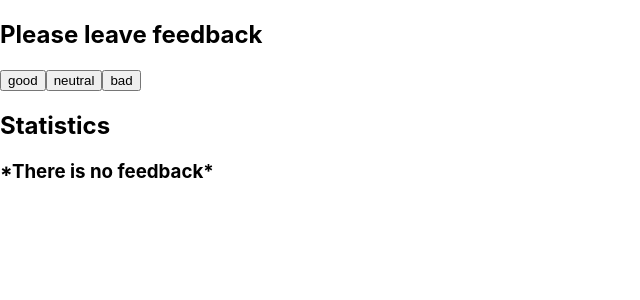
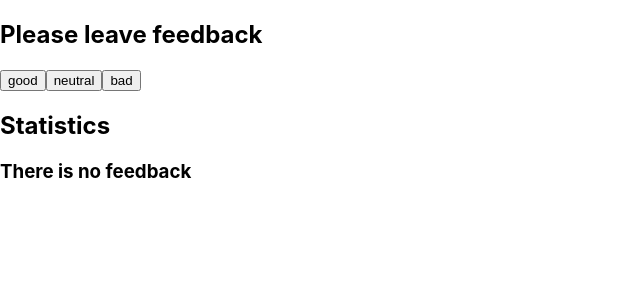
Before and after one commit to Dmytro-Hlushchenko/goit-react-hw-02-feedback, a React (Create React App) app: page / in a window 1280 px wide. Shown: the top 300 px of the page, without its empty margins (0-640 px from the left). Built offline with nearby package versions, Linux system fonts and the light colour scheme.

Commit message:
fix-reload-name

```diff
--- a/src/components/App.jsx
+++ b/src/components/App.jsx
@@ -3,7 +3,7 @@ import Stats from "./FeedStatistics";
 import React, { Component } from "react";
 import Section  from "./Section";
 import  Notification from "./Notification";
-// import PropTypes from 'prop-types';
+
 export class App extends Component {
 
   state = {
@@ -51,7 +51,7 @@ export class App extends Component {
               total={totalFeedback}
               positivePercentage={countPositiveFeedbackPercentage}
               />) : (
-            <Notification message="*There is no feedback*" />)}
+            <Notification message="There is no feedback" />)}
           </Section>
         </>
       );
--- a/src/components/App.styled.js
+++ /dev/null
@@ -1,5 +0,0 @@
-import styled from "@emotion/styled"
-
-export const Section = styled.section`
-
-`
```
Also changed, not shown: src/components/FeedStatistics/FeedStatistics.styled.js (deleted), src/components/FeedbackOptions/FeedbackOptions.styled.js (deleted).
